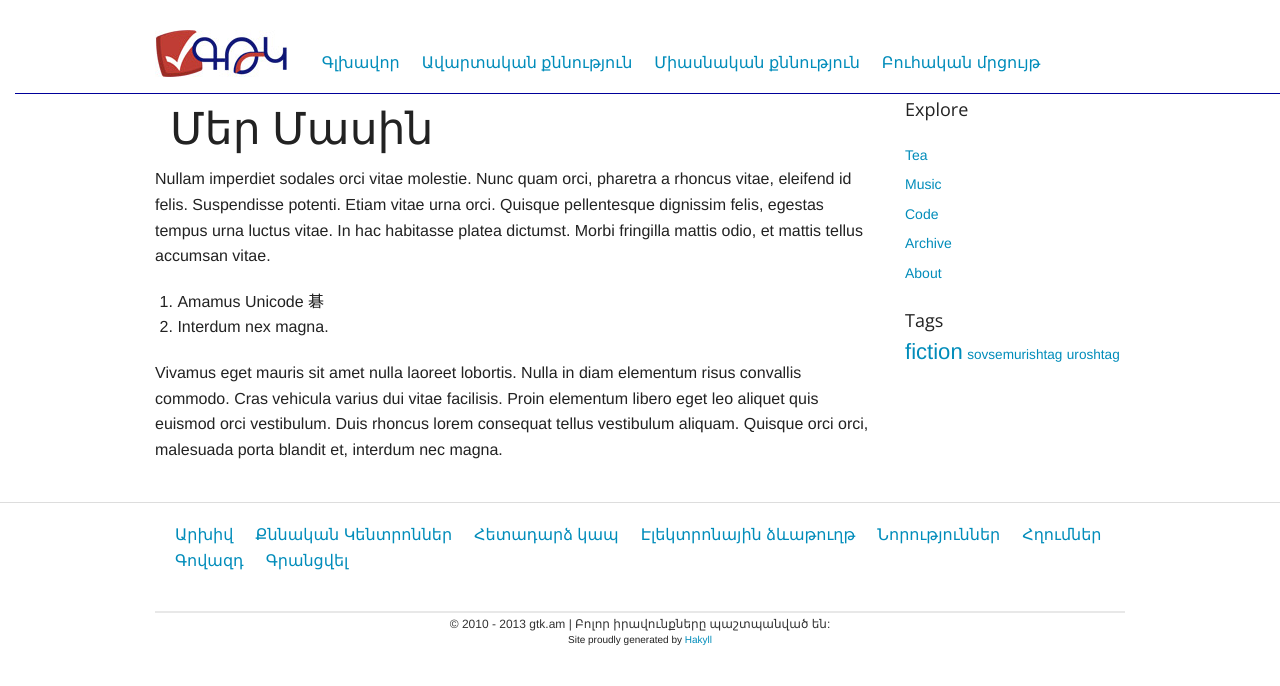
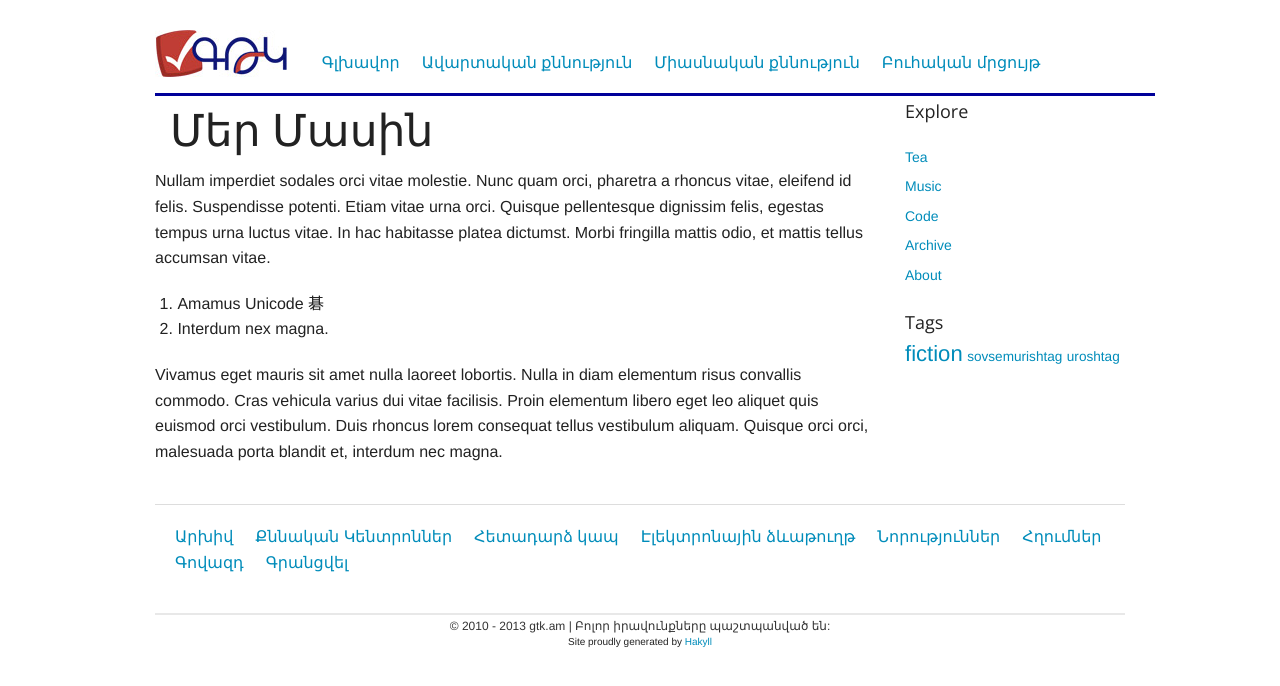
Before and after one commit to ArthurVard/gtk.am, a plain HTML site: page about.html in a window 1280 px wide. Drawn offline with nearby package versions, Linux system fonts and the light colour scheme.

Commit message:
publishing

```diff
--- a/about.html
+++ b/about.html
@@ -29,11 +29,11 @@
       <li></li>
     </ul>
   </div>
-
-</div>
-<div id="hrDiv">
+<div class="small-12 columns left" id="hrDiv">
 
   </div>
+</div>
+
 
 
 
@@ -89,10 +89,10 @@
 
 	<!-- Footer -->
 
- <hr />
+
 <footer id="footer" class="row">
   <div class="small-12 columns center_text">
-
+    <hr />
     <div class="row" style="margin-left:20px;">
       <ul class="inline-list left">
 	<li><a href="../examcenters.html">Արխիվ</a></li>
--- a/css/style.css
+++ b/css/style.css
@@ -1 +1 @@
- #hrDiv{overflow:hidden;border-bottom:1px solid #000099;display:block;margin-left:15px}#footerHR{border-top:2px solid #E8E8E8;margin:20px 0px 0px 0px}.logo{width:155px;height:55px;float:left;margin-right:15px;margin-bottom:1px;margin-left:0px}
+ #hrDiv{overflow:hidden;border-bottom:3px solid #000099;display:block;margin-left:15px}#footerHR{border-top:2px solid #E8E8E8;margin:20px 0px 0px 0px}.logo{width:155px;height:55px;float:left;margin-right:15px;margin-bottom:1px;margin-left:0px}
```
Also changed, not shown: archive.html (+5 -5 lines), contact.html (+5 -5 lines), index.html (+5 -5 lines), pages/unifiedexams/uexamday2012.html (+5 -5 lines), posts/2012-08-12-spqr.html (+5 -5 lines), posts/2012-10-07-rosa-rosa-rosam.html (+5 -5 lines), posts/2012-11-28-carpe-diem.html (+5 -5 lines), posts/2012-12-07-tu-quoque.html (+5 -5 lines), tags/fiction.html (+5 -5 lines), tags/sovsemurishtag.html (+5 -5 lines), tags/uroshtag.html (+5 -5 lines).
